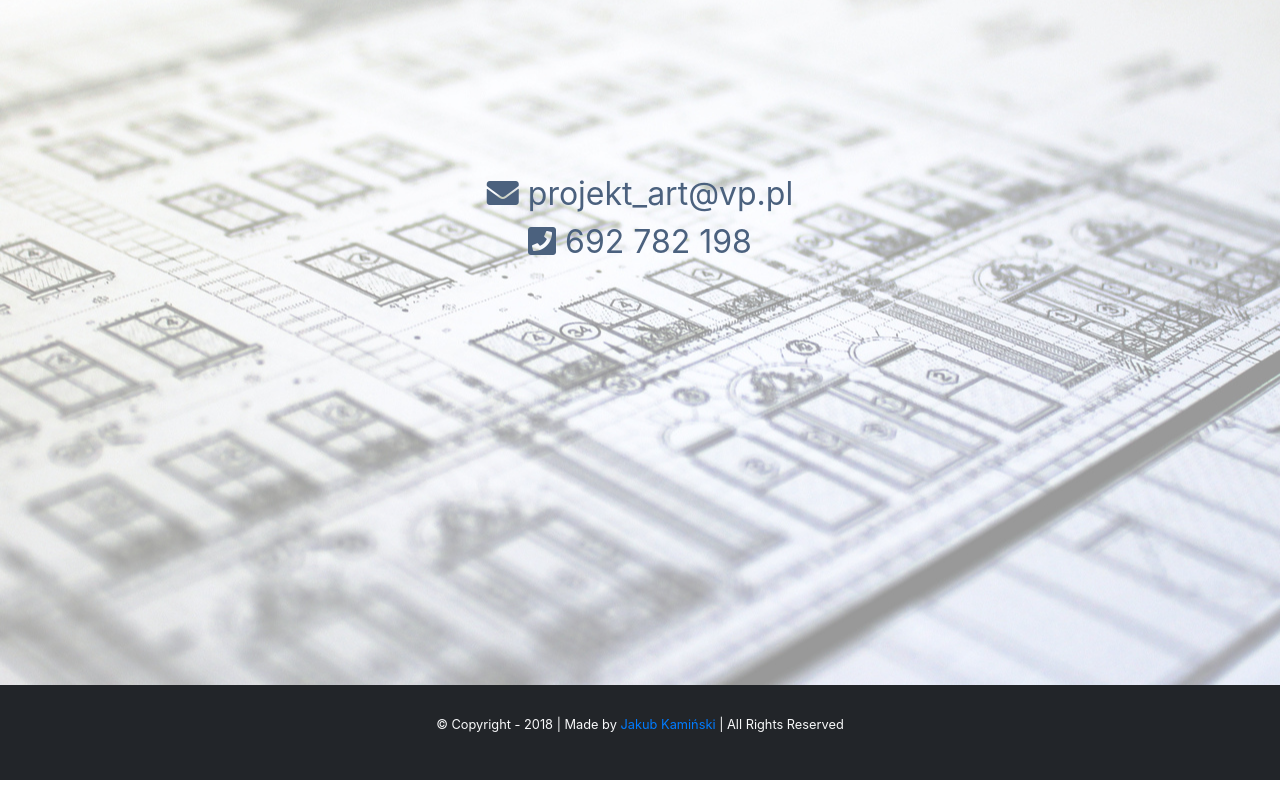
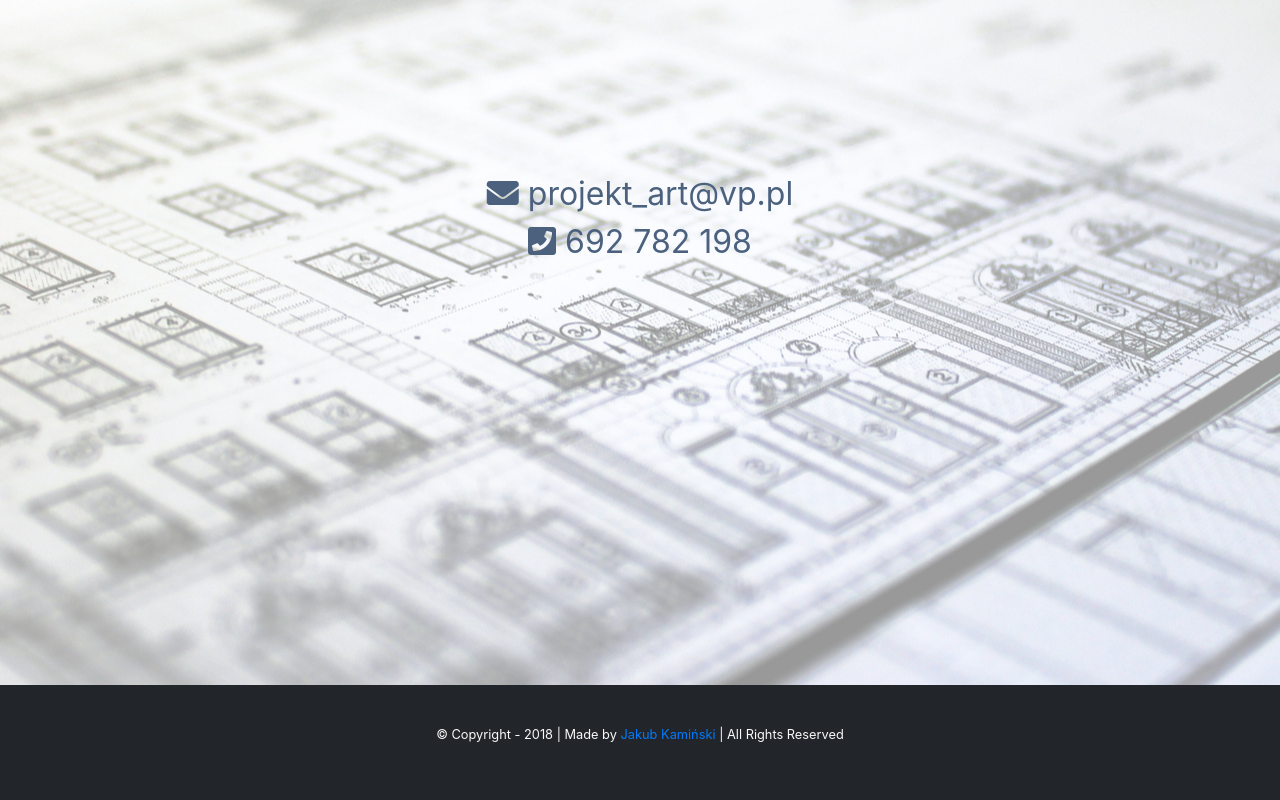
Before and after one commit to jkbkam/projekt-art, a plain HTML site: page index.html in a window 1280 px wide. Shown: the part 2515-3315 px from the top of the page. Drawn offline with nearby package versions, Linux system fonts and the light colour scheme.

Commit message:
teraz ok- poprawiony padding top on footer

```diff
--- a/main.css
+++ b/main.css
@@ -155,7 +155,7 @@
 .footer {
     width: 100%;
     color: #f8f9fa;
-    padding: 30px 0;
+    padding: 40px 0;
     margin-bottom: 0;
     background-color: #222529;
     text-align: center;
```
